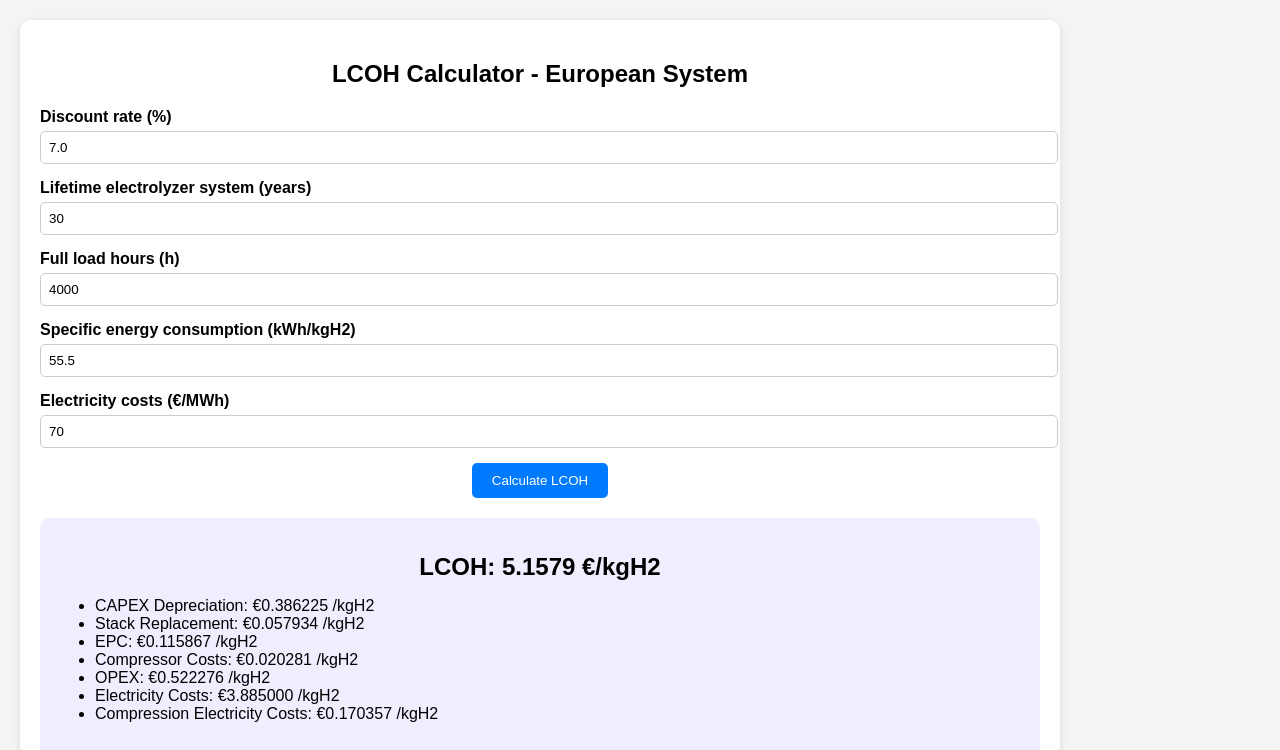
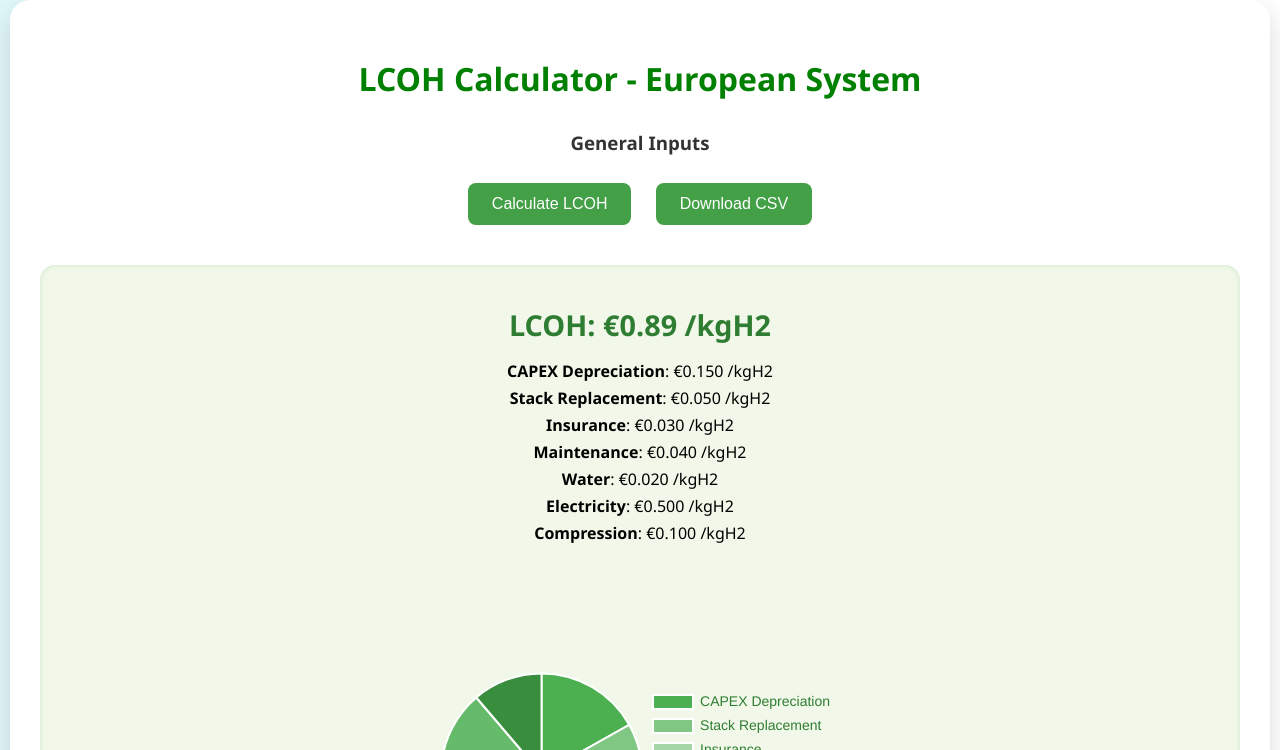
Before and after one commit to AshPraveen98/LCOH-Calculator, a plain HTML site: page index.html in a window 1280 px wide. Both pictures are taken after a click on the button "Calculate LCOH". Shown: the top 750 px of the page. Drawn offline with nearby package versions, Linux system fonts and the light colour scheme.

Commit message:
Update index.html

```diff
--- a/index.html
+++ b/index.html
@@ -3,23 +3,36 @@
 <head>
   <meta charset="UTF-8" />
   <meta name="viewport" content="width=device-width, initial-scale=1.0" />
-  <title>LCOH Calculator Dashboard</title>
+  <title style="color:green">LCOH Calculator Dashboard</title>
   <script src="https://cdn.jsdelivr.net/npm/chart.js"></script>
   <style>
     body {
-      font-family: Arial, sans-serif;
-      margin: 20px;
-      background-color: #f4f4f4;
+      font-family: 'Segoe UI', Tahoma, Geneva, Verdana, sans-serif;
+      margin: 0;
+      padding: 0;
+      background: linear-gradient(to right, #e0f7fa, #ffffff);
+      display: flex;
+      justify-content: center;
+      align-items: center;
+      min-height: 100vh;
     }
     .container {
-      max-width: 1000px;
+      width: 95%;
+      max-width: 1200px;
       background: white;
-      padding: 20px;
-      border-radius: 10px;
-      box-shadow: 0 2px 8px rgba(0, 0, 0, 0.1);
+      padding: 30px;
+      border-radius: 20px;
+      box-shadow: 0 10px 25px rgba(0, 0, 0, 0.15);
     }
     h2 {
       text-align: center;
+      color: green;
+      font-size: 2em;
+    }
+    h3 {
+      text-align: center;
+      margin-top: 30px;
+      color: #333;
     }
     .field {
       margin-bottom: 15px;
@@ -27,68 +40,73 @@
     .field label {
       display: block;
       font-weight: bold;
+      color: #333;
     }
     .field input {
       width: 100%;
-      padding: 8px;
+      padding: 10px;
       margin-top: 5px;
-      border: 1px solid #ccc;
-      border-radius: 5px;
+      border: 1px solid #bbb;
+      border-radius: 8px;
+      font-size: 1em;
     }
     #result {
       margin-top: 20px;
-      font-size: 1.5em;
+      font-size: 1.8em;
       text-align: center;
       font-weight: bold;
+      color: #2e7d32;
     }
     .output-box {
-      background: #eef;
-      padding: 15px;
-      border-radius: 10px;
-      margin-top: 20px;
+      background: #f1f8e9;
+      padding: 20px;
+      border-radius: 15px;
+      margin-top: 30px;
+      box-shadow: inset 0 0 5px #c8e6c9;
     }
     button {
-      background-color: #007BFF;
+      background-color: #43a047;
       color: white;
-      padding: 10px 20px;
+      padding: 12px 24px;
+      margin: 10px;
       border: none;
-      border-radius: 5px;
+      border-radius: 8px;
+      font-size: 1em;
       cursor: pointer;
+      transition: background-color 0.3s ease;
     }
     button:hover {
-      background-color: #0056b3;
+      background-color: #2e7d32;
     }
     canvas {
       margin-top: 30px;
+      display: block;
+      margin-left: auto;
+      margin-right: auto;
+      max-width: 500px;
+    }
+    ul#components {
+      list-style: none;
+      padding: 0;
+      text-align: center;
+      font-size: 1em;
+    }
+    ul#components li {
+      margin: 5px 0;
     }
   </style>
 </head>
 <body>
   <div class="container">
     <h2>LCOH Calculator - European System</h2>
-    <div class="field">
-      <label for="discountRate">Discount rate (%)</label>
-      <input type="number" id="discountRate" value="7.0" step="0.01" />
-    </div>
-    <div class="field">
-      <label for="lifetimeSystem">Lifetime electrolyzer system (years)</label>
-      <input type="number" id="lifetimeSystem" value="30" />
-    </div>
-    <div class="field">
-      <label for="fullLoadHours">Full load hours (h)</label>
-      <input type="number" id="fullLoadHours" value="4000" />
-    </div>
-    <div class="field">
-      <label for="specificEnergy">Specific energy consumption (kWh/kgH2)</label>
-      <input type="number" id="specificEnergy" value="55.5" step="0.01" />
-    </div>
-    <div class="field">
-      <label for="electricityCosts">Electricity costs (€/MWh)</label>
-      <input type="number" id="electricityCosts" value="70" />
-    </div>
+
+    <h3>General Inputs</h3>
+    <!-- General Inputs Here -->
+    <!-- ... Existing fields ... -->
 
     <div style="text-align:center">
       <button onclick="calculateLCOH()">Calculate LCOH</button>
+      <button onclick="downloadCSV()">Download CSV</button>
     </div>
 
     <div class="output-box" id="outputDetails">
@@ -102,69 +120,72 @@
     let chart;
 
     function calculateLCOH() {
-      const discountRate = parseFloat(document.getElementById('discountRate').value) / 100;
-      const lifetimeSystem = parseFloat(document.getElementById('lifetimeSystem').value);
-      const fullLoadHours = parseFloat(document.getElementById('fullLoadHours').value);
-      const specificEnergy = parseFloat(document.getElementById('specificEnergy').value);
-      const electricityCosts = parseFloat(document.getElementById('electricityCosts').value);
+      // Example placeholder data for chart
+      const labels = [
+        'CAPEX Depreciation',
+        'Stack Replacement',
+        'Insurance',
+        'Maintenance',
+        'Water',
+        'Electricity',
+        'Compression'
+      ];
+      const values = [0.15, 0.05, 0.03, 0.04, 0.02, 0.5, 0.1];
+      const colors = ['#4caf50', '#81c784', '#a5d6a7', '#c8e6c9', '#e8f5e9', '#66bb6a', '#388e3c'];
 
-      // Derived values
-      const annuityFactor = (discountRate * Math.pow(1 + discountRate, lifetimeSystem)) /
-                            (Math.pow(1 + discountRate, lifetimeSystem) - 1);
-      const electricityCostsPerKWh = electricityCosts / 1000; // €/kWh
+      const resultText = document.getElementById("result");
+      const componentsList = document.getElementById("components");
+      const chartCanvas = document.getElementById("lcohChart");
 
-      // Simulated component values (match sheet values)
-      const capexDepreciation = 0.386225;
-      const stackReplacement = 0.057934;
-      const epc = 0.115867;
-      const compressorCosts = 0.020281;
-      const opex = 0.522276;
-      const electricityCostsH2 = 3.885;
-      const compressionCosts = 0.170357;
-
-      const totalLCOH = capexDepreciation + stackReplacement + epc + compressorCosts + opex + electricityCostsH2 + compressionCosts;
-
-      document.getElementById('result').textContent = `LCOH: ${totalLCOH.toFixed(4)} €/kgH2`;
-
-      const details = `
-        <li>CAPEX Depreciation: €${capexDepreciation.toFixed(6)} /kgH2</li>
-        <li>Stack Replacement: €${stackReplacement.toFixed(6)} /kgH2</li>
-        <li>EPC: €${epc.toFixed(6)} /kgH2</li>
-        <li>Compressor Costs: €${compressorCosts.toFixed(6)} /kgH2</li>
-        <li>OPEX: €${opex.toFixed(6)} /kgH2</li>
-        <li>Electricity Costs: €${electricityCostsH2.toFixed(6)} /kgH2</li>
-        <li>Compression Electricity Costs: €${compressionCosts.toFixed(6)} /kgH2</li>
-      `;
-
-      document.getElementById('components').innerHTML = details;
-
-      // Update Chart
-      const labels = ['CAPEX', 'Stack Replacement', 'EPC', 'Compressor', 'OPEX', 'Electricity', 'Compression'];
-      const values = [capexDepreciation, stackReplacement, epc, compressorCosts, opex, electricityCostsH2, compressionCosts];
+      resultText.innerText = `LCOH: €${values.reduce((a, b) => a + b, 0).toFixed(2)} /kgH2`;
+      componentsList.innerHTML = labels.map((label, i) => `<li><strong>${label}</strong>: €${values[i].toFixed(3)} /kgH2</li>`).join('');
 
       if (chart) chart.destroy();
-      const ctx = document.getElementById('lcohChart').getContext('2d');
-      chart = new Chart(ctx, {
-        type: 'bar',
+      chart = new Chart(chartCanvas, {
+        type: 'pie',
         data: {
           labels: labels,
           datasets: [{
-            label: '€/kgH2',
             data: values,
-            backgroundColor: '#007BFF'
+            backgroundColor: colors
           }]
         },
         options: {
-          responsive: true,
           plugins: {
-            legend: { display: false },
-            title: { display: true, text: 'LCOH Breakdown by Component' }
-          },
-          scales: {
-            y: { beginAtZero: true }
+            legend: {
+              position: 'right',
+              labels: { color: '#2e7d32', font: { size: 14 } }
+            },
+            tooltip: {
+              callbacks: {
+                label: function(context) {
+                  const label = context.label || '';
+                  const value = context.parsed;
+                  return `${label}: €${value.toFixed(3)} /kgH2`;
+                }
+              }
+            }
           }
         }
       });
+
+      window.generatedCSV = [
+        ['Component', 'Value (€/kgH2)'],
+        ...labels.map((label, i) => [label, values[i].toFixed(6)])
+      ];
+    }
+
+    function downloadCSV() {
+      if (!window.generatedCSV) return;
+      let csvContent = "data:text/csv;charset=utf-8," +
+        window.generatedCSV.map(e => e.join(",")).join("\n");
+      const encodedUri = encodeURI(csvContent);
+      const link = document.createElement("a");
+      link.setAttribute("href", encodedUri);
+      link.setAttribute("download", "lcoh_results.csv");
+      document.body.appendChild(link);
+      link.click();
+      document.body.removeChild(link);
     }
   </script>
 </body>
```
